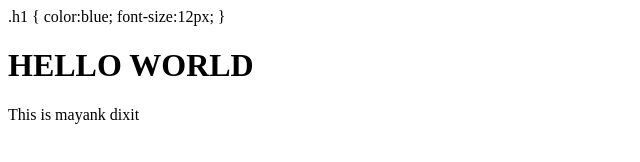
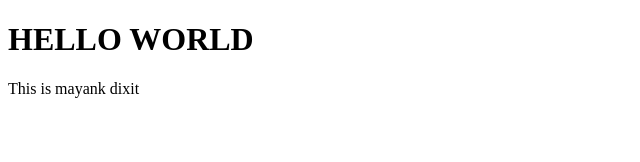
Before and after one commit to mayank0802/demo, a website: page public/index.html in a window 1280 px wide. Shown: the whole page, without its empty margins (0-640 px from the left). Drawn offline with Linux system fonts and the light colour scheme.

Commit message:
Update index.html

```diff
--- a/public/index.html
+++ b/public/index.html
@@ -1,15 +1,7 @@
 <!DOCTYPE html>
 <html>
-<head>
-	<styles>
-	.h1 {
-		color:blue;
-		font-size:12px;
-		}
-	</styles>
-</head>
   <body>
 	<h1> HELLO WORLD </h1>
-	<p color:blue>This is mayank dixit</p>
+	<p 'color'='blue'>This is mayank dixit</p>
   </body>
 </html>
```
